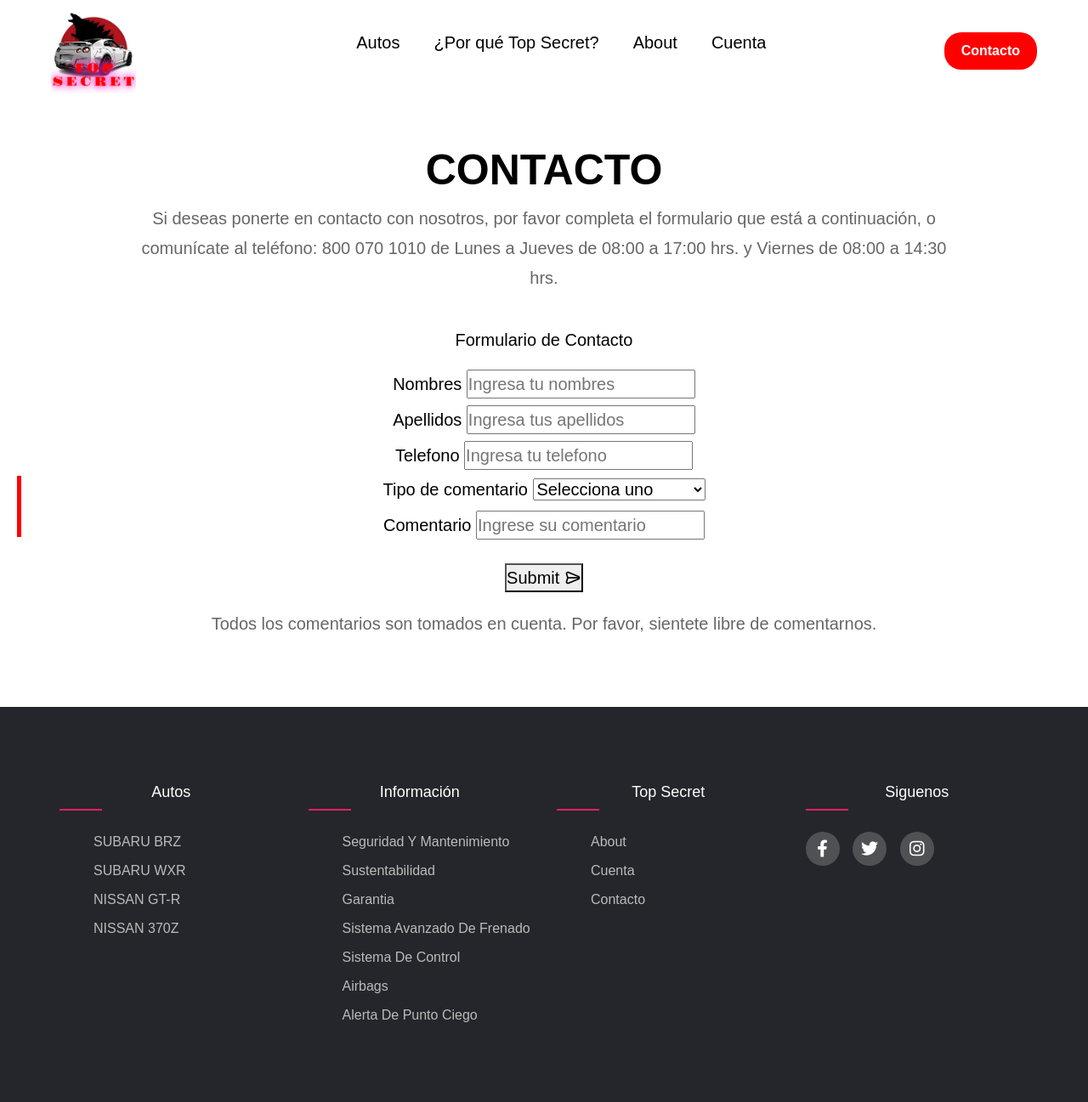
After one commit to Macklovyn/AgenciaAutos, a PHP site: page /contacto.php in a window 1280 px wide. The commit adds this page. Shown: the whole page at 85% size. Run offline with PHP 8.4, Linux system fonts and the light colour scheme; some libraries are stand-ins or nearby versions.

Commit message:
Add files via upload

```diff
--- /dev/null
+++ b/vistas/contacto.php
@@ -0,0 +1,106 @@
+<?php
+include './header.php';
+?>
+
+    <!----===== Iconscout CSS ===== -->
+    <link rel="stylesheet" href="https://unicons.iconscout.com/release/v4.0.0/css/line.css">
+
+<main>
+    <section>
+        <div class="container-contacto">
+            <h1 class="h1">Contacto</h1>
+        </div>
+    </section>
+    <br>
+
+    <div class="contenedors">
+        <div class="contenidos">
+            <h1 class="skills-titleBLACK">Contacto</h1>
+            <p class="section-description">Si deseas ponerte en contacto con nosotros, por favor completa el formulario que está a continuación,
+                o comunícate al teléfono: 800 070 1010 de Lunes a Jueves de 08:00 a 17:00 hrs. y Viernes de 08:00 a 14:30 hrs.</p>
+        </div>
+    </div>
+
+   <center>
+    <div class="container">
+        <header>Formulario de Contacto</header>
+        <form action="#">
+            <div class="form first">
+                <div class="details personal">
+
+                    <div class="fields">
+                        <div class="input-field">
+                            <label>Nombres</label>
+                            <input type="text" placeholder="Ingresa tu nombres" required>
+                        </div>
+
+                        <div class="input-field">
+                            <label>Apellidos</label>
+                            <input type="text" placeholder="Ingresa tus apellidos" required>
+                        </div>
+
+                        <div class="input-field">
+                            <label>Telefono</label>
+                            <input type="number" placeholder="Ingresa tu telefono" required>
+                        </div>
+
+                        <div class="input-field">
+                            <label>Tipo de comentario</label>
+                            <select required>
+                                <option disabled selected>Selecciona uno</option>
+                                <option>Comentario General</option>
+                                <option>Sugerencia</option>
+                                <option>Felicitación</option>
+                                <option>Queja</option>
+                                <option>Pregunta</option>
+                            </select>
+                        </div>
+
+                        <div class="input-field">
+                            <label>Comentario</label>
+                            <input type="text" placeholder="Ingrese su comentario" required>
+                        </div>
+                    </div>
+                </div>
+
+                        <button class="sumbit">
+                            <span class="btnText">Submit</span>
+                            <i class="uil uil-navigator"></i>
+                        </button>
+                    </div>
+                </div>
+            </div>
+        </form>
+    </div>
+    </center>
+
+    <div class="contenedors">
+        <div class="contenidos">
+            <p class="section-description">Todos los comentarios son tomados en cuenta. Por favor, sientete libre de comentarnos.</p>
+        </div>
+    </div>
+
+    <script>
+        const form = document.querySelector("form"),
+            nextBtn = form.querySelector(".nextBtn"),
+            backBtn = form.querySelector(".backBtn"),
+            allInput = form.querySelectorAll(".first input");
+
+
+        nextBtn.addEventListener("click", () => {
+            allInput.forEach(input => {
+                if (input.value != "") {
+                    form.classList.add('secActive');
+                } else {
+                    form.classList.remove('secActive');
+                }
+            })
+        })
+
+        backBtn.addEventListener("click", () => form.classList.remove('secActive'));
+    </script>
+
+</main>
+<?php
+include './footer.php';
+?>
--- a/vistas/footer.php
+++ b/vistas/footer.php
@@ -4,40 +4,40 @@
     <div class="footer-container">
         <div class="footer-row">
             <div class="footer-col">
-                <h4>company</h4>
+                <h4>Autos</h4>
                 <ul class="footer-list">
-                    <li><a href="#">about us</a></li>
-                    <li><a href="#">our services</a></li>
-                    <li><a href="#">privacy policy</a></li>
-                    <li><a href="#">affiliate program</a></li>
+                    <li><a href="../Catalogo/subaruBRZ.php">SUBARU BRZ</a></li>
+                    <li><a href="../Catalogo/subaruWXR.php">SUBARU WXR</a></li>
+                    <li><a href="../Catalogo/nissanGT-R.php">NISSAN GT-R</a></li>
+                    <li><a href="../Catalogo/nissan370Z.php">NISSAN 370Z</a></li>
                 </ul>
             </div>
             <div class="footer-col">
-                <h4>get help</h4>
+                <h4>Información</h4>
                 <ul class="footer-list">
-                    <li><a href="#">FAQ</a></li>
-                    <li><a href="#">shipping</a></li>
-                    <li><a href="#">returns</a></li>
-                    <li><a href="#">order status</a></li>
-                    <li><a href="#">payment options</a></li>
+                    <li><a href="../vistas/seguridad.php">Seguridad y Mantenimiento</a></li>
+                    <li><a href="../vistas/sustentabilidad.php">Sustentabilidad</a></li>
+                    <li><a href="../vistas/garantia.php">Garantia</a></li>
+                    <li><a href="../vistas/frenado.php">Sistema avanzado de Frenado</a></li>
+                    <li><a href="../vistas/estabilidad.php">Sistema de Control</a></li>
+                    <li><a href="../vistas/airbags.php">Airbags</a></li>
+                    <li><a href="../vistas/puntoCiego.php">Alerta de Punto Ciego</a></li>
                 </ul>
             </div>
             <div class="footer-col">
-                <h4>online shop</h4>
+                <h4>Top Secret</h4>
                 <ul class="footer-list">
-                    <li><a href="#">watch</a></li>
-                    <li><a href="#">bag</a></li>
-                    <li><a href="#">shoes</a></li>
-                    <li><a href="#">dress</a></li>
+                    <li><a href="../vistas/about.php">About</a></li>
+                    <li><a href="../vistas/login.php">Cuenta</a></li>
+                    <li><a href="../vistas/contacto.php">Contacto</a></li>
                 </ul>
             </div>
             <div class="footer-col">
-                <h4>follow us</h4>
+                <h4>Siguenos</h4>
                 <div class="social-links">
-                    <a href="#"><i class="fab fa-facebook-f"></i></a>
-                    <a href="#"><i class="fab fa-twitter"></i></a>
-                    <a href="#"><i class="fab fa-instagram"></i></a>
-                    <a href="#"><i class="fab fa-linkedin-in"></i></a>
+                    <a href="https://www.facebook.com/topsecret.japan/"><i class="fab fa-facebook-f"></i></a>
+                    <a href="https://twitter.com/topsecretjapan1"><i class="fab fa-twitter"></i></a>
+                    <a href="https://www.instagram.com/topsecretjapan/"><i class="fab fa-instagram"></i></a>
                 </div>
             </div>
         </div>
--- a/vistas/header.php
+++ b/vistas/header.php
@@ -41,10 +41,10 @@
             <ul class="links">
                 <li ><a href="../vistas/vehiculos.php">Autos</a></li>
                 <li><a href="../vistas/topSecret.php">¿Por qué Top Secret?</a></li>
-                <li><a href="#">About</a></li>
+                <li><a href="../vistas/about.php">About</a></li>
                 <li id="cuentaLi"><a href="../vistas/cuenta.php">Cuenta</a></li>
             </ul>
-            <a href="$" class="action_btn">Contacto</a>
+            <a href="../vistas/contacto.php" class="action_btn">Contacto</a>
             <div class="toggle_btn">
                 <i class="fa-solid fa-bars"></i>
             </div>
@@ -53,8 +53,9 @@
         <div class="dropdown_menu">
             <li><a href="../vistas/vehiculos.php">Autos</a></li>
             <li><a href="../vistas/topSecret.php">¿Por que Top Secret?</a></li>
-            <li><a href="#">Nosotros</a></li>
-            <li><a href="#" class="action_btn">Contacto</a></li>
+            <li><a href="../vistas/about.php">About</a></li>
+            <li><a href="../vistas/login.php">Cuenta</a></li>
+            <li><a href="../vistas/contacto.php" class="action_btn">Contacto</a></li>
         </div>
     </header>
 <!-- Llamada al archivo JavaScript -->
```
Also changed, not shown: vistas/about.php (added, +82 -0 lines), vistas/seguridad.php (+4 -4 lines), 3 other files.
